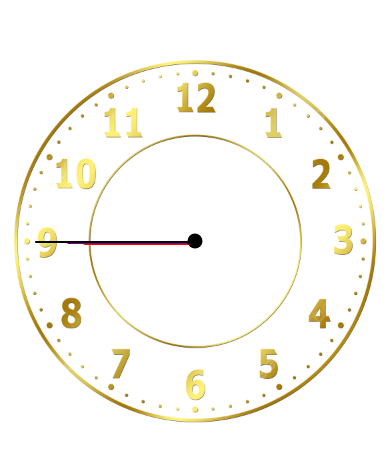
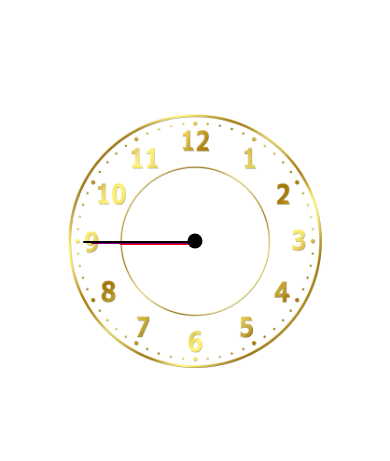
Before and after one commit to AlirezaMohammadi-git/simple-JS-clock, a plain HTML site: page index.html in a window 390 px wide. Shown: the part 189-650 px from the top of the page. Drawn offline with nearby package versions, Linux system fonts and the light colour scheme.

Commit message:
make clock smaller for small screen devices

```diff
--- a/index.html
+++ b/index.html
@@ -42,14 +42,13 @@
       // 90 is initial offset
       let secDegrees = (6 * second) + 90;
       let minDegrees = minutesToDegrees(minute, second) + 90;
-      let hourDegrees = calculateHourHandPosition(hour,minute,second) + 90;
+      let hourDegrees = calculateHourHandPosition(hour, minute, second) + 90;
 
       secHand.style.transform = `rotate(${secDegrees}deg)`;
       minHand.style.transform = `rotate(${minDegrees}deg)`;
       hourHand.style.transform = `rotate(${hourDegrees}deg)`;
 
-      // Update lastSecDegrees for the next iteration
-      lastSecDegrees = secDegrees % 360;
+      console.log(`time:${hour}:${minute}:${second}`)
 
     }
 
@@ -59,7 +58,7 @@
     }
 
     function calculateHourHandPosition(hours, minutes, seconds) {
-      return ( (hours * 60 * 60 + (minutes * 60) + seconds) / 43200 ) * 360;
+      return ((hours * 60 * 60 + (minutes * 60) + seconds) / 43200) * 360;
     }
 
 
--- a/style.css
+++ b/style.css
@@ -3,6 +3,7 @@ body {
   justify-content: center;
   align-items: center;
   height: 100vh;
+  overflow: hidden;
 }
 
 .html {
@@ -73,4 +74,21 @@ body {
     font-size: 50%;
   }
 
+  .clock {
+    width: 35rem;
+    height: 35rem;
+  }
+
+  .hand {
+    width: 14rem;
+  }
+
+  .min-hand {
+    width: 13rem;
+  }
+
+  .hour-hand {
+    width: 9.5rem;
+  }
+
 }
```
